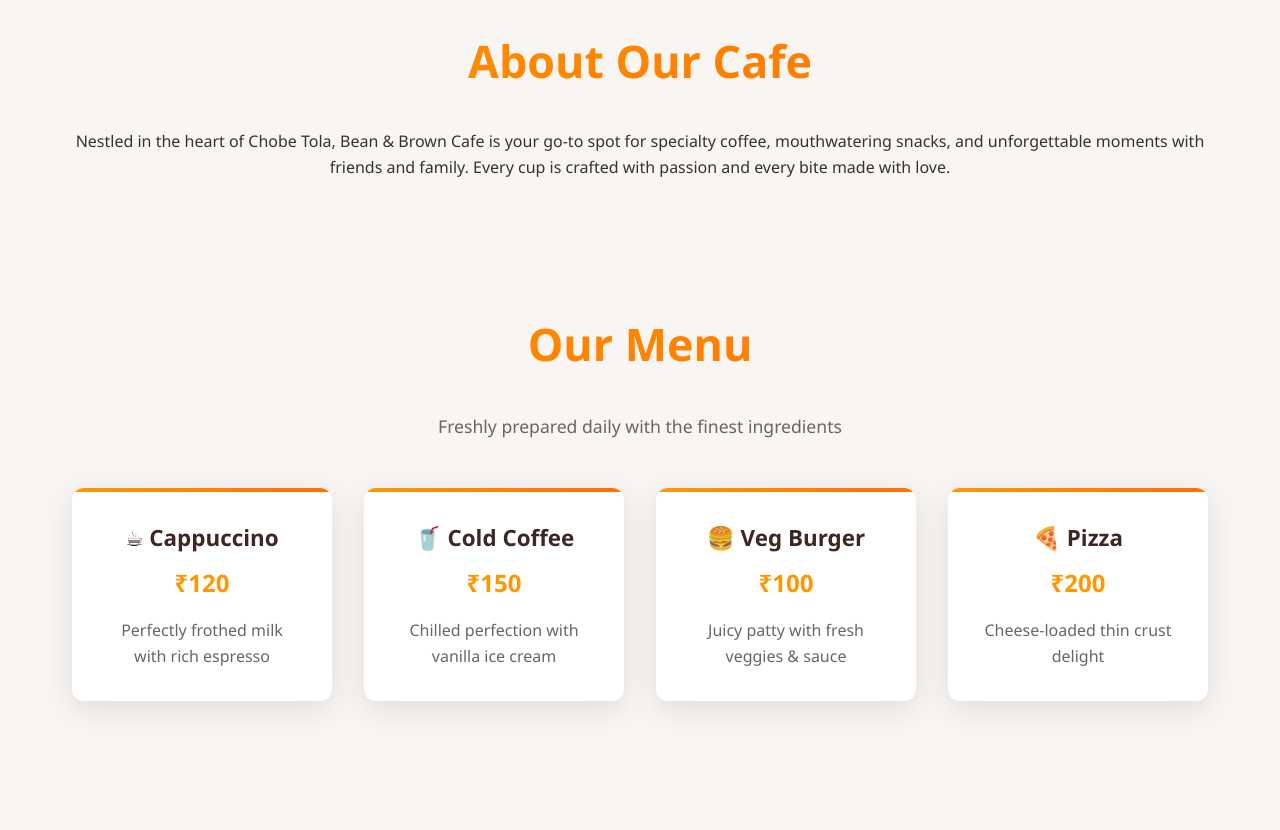
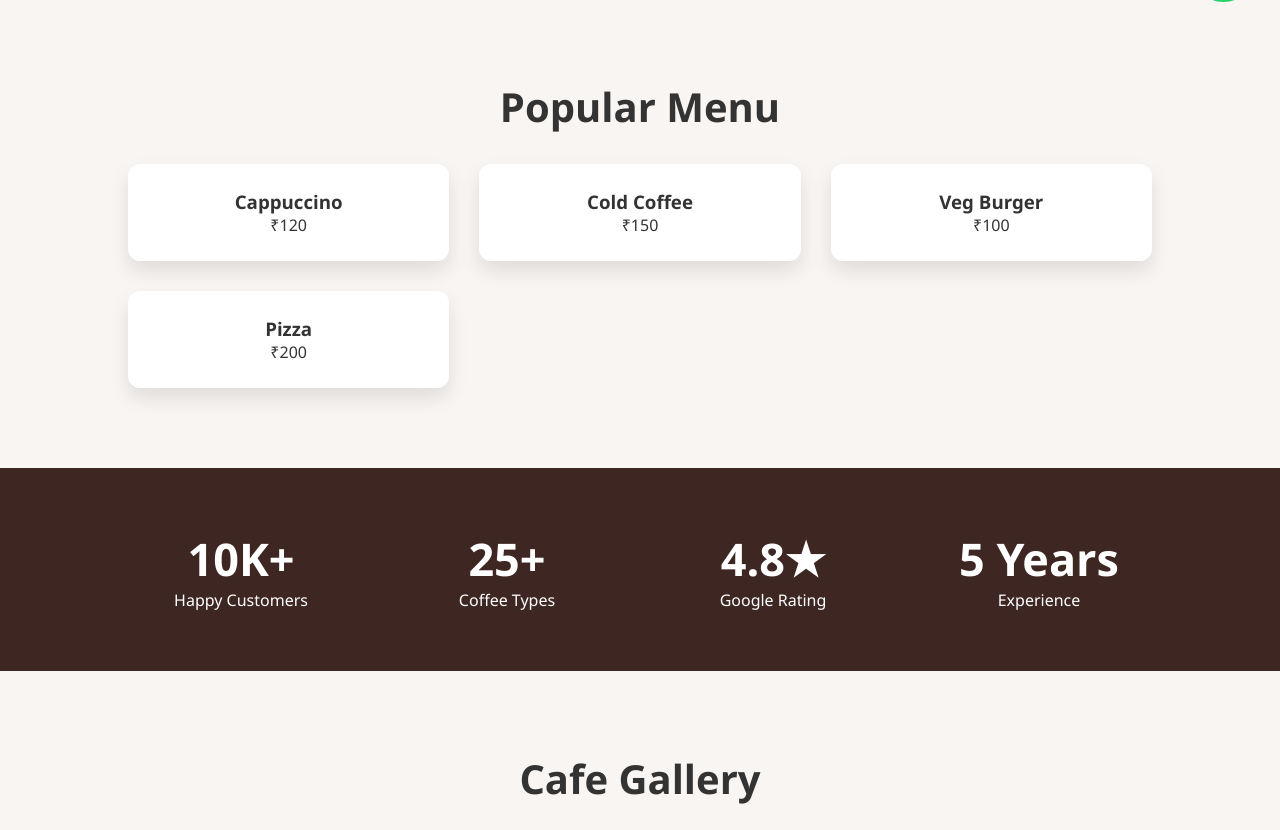
Before and after one commit to SatyamMauryakit/Github_Actions, a Flask app: page / in a window 1280 px wide. Shown: the part 773-1603 px from the top of the page. Run offline with Flask 3, Linux system fonts and the light colour scheme.

Commit message:
change the UI

```diff
--- a/templates/index.html
+++ b/templates/index.html
@@ -3,459 +3,376 @@
 <head>
 <meta charset="UTF-8">
 <meta name="viewport" content="width=device-width, initial-scale=1.0">
-<title>Bean & Brown Cafe - Best Coffee in Town</title>
-<meta name="description" content="Bean & Brown Cafe - Fresh coffee, delicious food, cozy atmosphere in Chobe Tola">
-<link rel="icon" href="https://images.unsplash.com/photo-1509042239860-f550ce710b93?w=32&h=32&fit=crop">
+
+<title>Bean & Brown Cafe</title>
+
 <style>
-:root {
-  --primary-color: #3e2723;
-  --secondary-color: #5d4037;
-  --accent-color: #ff9800;
-  --accent-hover: #f57c00;
-  --text-light: #333;
-  --text-dark: #fff;
-  --bg-light: #f8f5f2;
-  --bg-card: #fff;
-  --shadow: 0 8px 32px rgba(0,0,0,0.1);
-  --border-radius: 12px;
-  --transition: all 0.3s cubic-bezier(0.4, 0, 0.2, 1);
+
+:root{
+--coffee:#3e2723;
+--coffee2:#5d4037;
+--accent:#ff9800;
+--light:#f8f5f2;
+--white:#fff;
 }
 
-* {
-  margin: 0;
-  padding: 0;
-  box-sizing: border-box;
+*{
+margin:0;
+padding:0;
+box-sizing:border-box;
+font-family:Segoe UI;
 }
 
-body {
-  font-family: 'Segoe UI', Tahoma, Geneva, Verdana, sans-serif;
-  line-height: 1.6;
-  color: var(--text-light);
-  background: var(--bg-light);
-  transition: var(--transition);
+body{
+background:var(--light);
+color:#333;
+scroll-behavior:smooth;
 }
 
-body.dark {
-  --text-light: #e0e0e0;
-  --bg-light: #121212;
-  --bg-card: #1e1e1e;
-  --primary-color: #1a0000;
-  --secondary-color: #2a1f15;
-}
+/* Scroll Progress */
 
-/* HEADER */
-header {
-  background: var(--primary-color);
-  color: var(--text-dark);
-  padding: 1.5rem;
-  text-align: center;
-  position: relative;
-  box-shadow: var(--shadow);
-}
-
-header h1 {
-  font-size: clamp(1.8rem, 4vw, 2.5rem);
-  margin-bottom: 0.5rem;
-  font-weight: 700;
-}
-
-header p {
-  font-size: 1.1rem;
-  opacity: 0.9;
-}
-
-.clock {
-  font-size: 1rem;
-  margin: 1rem 0;
-  font-weight: 500;
+#progress{
+position:fixed;
+top:0;
+left:0;
+height:5px;
+background:var(--accent);
+width:0%;
+z-index:999;
 }
 
 /* NAVBAR */
-nav {
-  background: var(--secondary-color);
-  padding: 1rem;
-  display: flex;
-  justify-content: center;
-  gap: 2rem;
-  flex-wrap: wrap;
+
+nav{
+background:var(--coffee);
+color:white;
+display:flex;
+justify-content:center;
+gap:30px;
+padding:15px;
+position:sticky;
+top:0;
+z-index:99;
 }
 
-nav a {
-  color: var(--text-dark);
-  text-decoration: none;
-  font-weight: 600;
-  font-size: 1rem;
-  padding: 0.5rem 1rem;
-  border-radius: var(--border-radius);
-  transition: var(--transition);
-  position: relative;
+nav a{
+color:white;
+text-decoration:none;
+font-weight:bold;
+transition:.3s;
 }
 
-nav a:hover, nav a.active {
-  background: var(--accent-color);
-  color: #000;
-  transform: translateY(-2px);
+nav a:hover{
+color:var(--accent);
 }
 
 /* HERO */
-.hero {
-  height: clamp(400px, 50vh, 500px);
-  background: linear-gradient(rgba(0,0,0,0.5), rgba(0,0,0,0.5)),
-              url("https://images.unsplash.com/photo-1509042239860-f550ce710b93?ixlib=rb-4.0.3") center/cover;
-  display: flex;
-  flex-direction: column;
-  justify-content: center;
-  align-items: center;
-  color: var(--text-dark);
-  text-align: center;
-  padding: 2rem;
+
+.hero{
+height:90vh;
+background:
+linear-gradient(rgba(0,0,0,.6),rgba(0,0,0,.6)),
+url("https://images.unsplash.com/photo-1509042239860-f550ce710b93?auto=format&fit=crop&w=1500&q=80");
+background-size:cover;
+background-position:center;
+
+display:flex;
+flex-direction:column;
+align-items:center;
+justify-content:center;
+color:white;
+text-align:center;
 }
 
-.hero h1 {
-  font-size: clamp(2.5rem, 6vw, 4rem);
-  margin-bottom: 1rem;
-  font-weight: 700;
+.hero h1{
+font-size:60px;
+margin-bottom:20px;
 }
 
-.hero p {
-  font-size: 1.3rem;
-  margin-bottom: 2rem;
-  max-width: 600px;
+.btn{
+padding:12px 30px;
+background:var(--accent);
+border:none;
+border-radius:8px;
+font-weight:bold;
+cursor:pointer;
+transition:.3s;
 }
 
-/* BUTTONS */
-.btn {
-  padding: 1rem 2rem;
-  border: none;
-  background: var(--accent-color);
-  color: #000;
-  cursor: pointer;
-  border-radius: var(--border-radius);
-  font-weight: 600;
-  font-size: 1rem;
-  transition: var(--transition);
-  box-shadow: 0 4px 15px rgba(255,152,0,0.3);
-  text-decoration: none;
-  display: inline-block;
+.btn:hover{
+transform:scale(1.05);
 }
 
-.btn:hover {
-  background: var(--accent-hover);
-  transform: translateY(-3px);
-  box-shadow: 0 8px 25px rgba(255,152,0,0.4);
+/* SECTION */
+
+.section{
+padding:80px 10%;
+text-align:center;
 }
 
-.btn-secondary {
-  background: transparent;
-  color: var(--text-dark);
-  border: 2px solid var(--text-dark);
-  box-shadow: none;
-}
-
-.btn-secondary:hover {
-  background: var(--text-dark);
-  color: var(--accent-color);
-}
-
-/* SECTIONS */
-.section {
-  padding: 4rem 2rem;
-  max-width: 1200px;
-  margin: 0 auto;
-  text-align: center;
-}
-
-.section h2 {
-  font-size: clamp(2rem, 4vw, 2.8rem);
-  margin-bottom: 2rem;
-  background: linear-gradient(135deg, var(--accent-color), #ff6f00);
-  -webkit-background-clip: text;
-  -webkit-text-fill-color: transparent;
-  background-clip: text;
+.section h2{
+font-size:40px;
+margin-bottom:30px;
 }
 
 /* MENU */
-.menu {
-  display: grid;
-  grid-template-columns: repeat(auto-fit, minmax(250px, 1fr));
-  gap: 2rem;
-  margin-top: 3rem;
+
+.menu{
+display:grid;
+grid-template-columns:repeat(auto-fit,minmax(250px,1fr));
+gap:30px;
 }
 
-.menu-item {
-  background: var(--bg-card);
-  padding: 2rem;
-  border-radius: var(--border-radius);
-  box-shadow: var(--shadow);
-  transition: var(--transition);
-  position: relative;
-  overflow: hidden;
+.card{
+background:white;
+padding:25px;
+border-radius:12px;
+box-shadow:0 10px 20px rgba(0,0,0,.1);
+transition:.3s;
 }
 
-.menu-item::before {
-  content: '';
-  position: absolute;
-  top: 0;
-  left: 0;
-  right: 0;
-  height: 4px;
-  background: linear-gradient(90deg, var(--accent-color), #ff6f00);
+.card:hover{
+transform:translateY(-10px);
 }
 
-.menu-item:hover {
-  transform: translateY(-10px);
-  box-shadow: 0 20px 40px rgba(0,0,0,0.15);
+/* STATS */
+
+.stats{
+background:var(--coffee);
+color:white;
+display:grid;
+grid-template-columns:repeat(auto-fit,minmax(200px,1fr));
+gap:40px;
+padding:60px 10%;
+text-align:center;
 }
 
-.menu-item h3 {
-  font-size: 1.4rem;
-  margin-bottom: 0.5rem;
-  color: var(--primary-color);
+.stat h3{
+font-size:45px;
 }
 
-.menu-item .price {
-  font-size: 1.5rem;
-  font-weight: 700;
-  color: var(--accent-color);
-  margin: 0.5rem 0 1rem;
+/* GALLERY */
+
+.gallery{
+display:grid;
+grid-template-columns:repeat(auto-fit,minmax(250px,1fr));
+gap:20px;
 }
 
-.menu-item p {
-  color: #666;
+.gallery img{
+width:100%;
+border-radius:10px;
+transition:.3s;
 }
 
-/* REVIEWS */
-.reviews-container {
-  background: linear-gradient(135deg, #fff3e0, #ffe0b2);
-  padding: 3rem;
-  border-radius: var(--border-radius);
-  margin: 3rem auto;
-  max-width: 800px;
-  box-shadow: var(--shadow);
+.gallery img:hover{
+transform:scale(1.05);
 }
 
-.review {
-  font-size: 1.3rem;
-  font-style: italic;
-  margin-bottom: 1rem;
-  min-height: 60px;
-  display: flex;
-  align-items: center;
-  justify-content: center;
+/* FORM */
+
+form{
+max-width:500px;
+margin:auto;
+display:flex;
+flex-direction:column;
+gap:15px;
 }
 
-/* CONTACT */
-.contact-info {
-  display: grid;
-  grid-template-columns: repeat(auto-fit, minmax(250px, 1fr));
-  gap: 2rem;
-  margin-top: 2rem;
-}
-
-.contact-item {
-  background: var(--bg-card);
-  padding: 2rem;
-  border-radius: var(--border-radius);
-  box-shadow: var(--shadow);
-}
-
-.contact-item strong {
-  display: block;
-  font-size: 1.2rem;
-  margin-bottom: 0.5rem;
-  color: var(--primary-color);
+input,textarea{
+padding:12px;
+border-radius:8px;
+border:1px solid #ccc;
 }
 
 /* FOOTER */
-footer {
-  background: var(--primary-color);
-  color: var(--text-dark);
-  padding: 2rem;
-  text-align: center;
-  margin-top: 4rem;
+
+footer{
+background:var(--coffee);
+color:white;
+text-align:center;
+padding:30px;
+margin-top:50px;
 }
 
-@media (max-width: 768px) {
-  nav {
-    flex-direction: column;
-    gap: 1rem;
+/* WHATSAPP BUTTON */
+
+.whatsapp{
+position:fixed;
+bottom:25px;
+right:25px;
+background:#25D366;
+color:white;
+padding:15px 18px;
+border-radius:50%;
+font-size:22px;
+cursor:pointer;
 }
 
-  .section {
-    padding: 2rem 1rem;
+/* SCROLL TOP */
+
+#topBtn{
+position:fixed;
+bottom:90px;
+right:25px;
+background:var(--accent);
+border:none;
+padding:12px;
+border-radius:8px;
+display:none;
+cursor:pointer;
 }
-}
+
 </style>
 </head>
 
 <body>
-<header>
-  <h1>Bean & Brown Cafe</h1>
-  <p>Freshly Roasted Coffee • Artisan Food • Cozy Vibes</p>
-  <div class="clock" id="clock"></div>
-  <button class="btn btn-secondary" onclick="toggleDark()" aria-label="Toggle dark mode">🌙 Dark Mode</button>
-</header>
 
-<nav id="navbar">
-  <a href="#home" class="active">🏠 Home</a>
-  <a href="#menu">☕ Menu</a>
-  <a href="#reviews">⭐ Reviews</a>
-  <a href="#contact">📞 Contact</a>
+<div id="progress"></div>
+
+<nav>
+<a href="#">Home</a>
+<a href="#menu">Menu</a>
+<a href="#gallery">Gallery</a>
+<a href="#contact">Contact</a>
 </nav>
 
-<section id="home" class="hero">
-  <h1>Welcome to Bean & Brown</h1>
-  <p>Experience the perfect blend of premium coffee and delicious bites in a warm, inviting atmosphere</p>
-  <button class="btn" onclick="orderNow()">🍽️ Order Now</button>
+<section class="hero">
+<h1>Bean & Brown Cafe</h1>
+<p>Premium Coffee • Delicious Food • Cozy Vibes</p>
+<button class="btn">Order Now</button>
 </section>
 
-<section class="section">
-  <h2>About Our Cafe</h2>
-  <p>
-    Nestled in the heart of Chobe Tola, Bean & Brown Cafe is your go-to spot for specialty coffee,
-    mouthwatering snacks, and unforgettable moments with friends and family.
-    Every cup is crafted with passion and every bite made with love.
-  </p>
+<section class="section" id="menu">
+
+<h2>Popular Menu</h2>
+
+<div class="menu">
+
+<div class="card">
+<h3>Cappuccino</h3>
+<p>₹120</p>
+</div>
+
+<div class="card">
+<h3>Cold Coffee</h3>
+<p>₹150</p>
+</div>
+
+<div class="card">
+<h3>Veg Burger</h3>
+<p>₹100</p>
+</div>
+
+<div class="card">
+<h3>Pizza</h3>
+<p>₹200</p>
+</div>
+
+</div>
+
 </section>
 
-<section id="menu" class="section">
-  <h2>Our Menu</h2>
-  <p style="font-size: 1.1rem; color: #666; margin-bottom: 3rem;">Freshly prepared daily with the finest ingredients</p>
+<section class="stats">
 
-  <div class="menu">
-    <div class="menu-item">
-      <h3>☕ Cappuccino</h3>
-      <div class="price">₹120</div>
-      <p>Perfectly frothed milk with rich espresso</p>
+<div class="stat">
+<h3>10K+</h3>
+<p>Happy Customers</p>
 </div>
-    <div class="menu-item">
-      <h3>🥤 Cold Coffee</h3>
-      <div class="price">₹150</div>
-      <p>Chilled perfection with vanilla ice cream</p>
+
+<div class="stat">
+<h3>25+</h3>
+<p>Coffee Types</p>
 </div>
-    <div class="menu-item">
-      <h3>🍔 Veg Burger</h3>
-      <div class="price">₹100</div>
-      <p>Juicy patty with fresh veggies & sauce</p>
+
+<div class="stat">
+<h3>4.8★</h3>
+<p>Google Rating</p>
 </div>
-    <div class="menu-item">
-      <h3>🍕 Pizza</h3>
-      <div class="price">₹200</div>
-      <p>Cheese-loaded thin crust delight</p>
+
+<div class="stat">
+<h3>5 Years</h3>
+<p>Experience</p>
 </div>
-  </div>
+
 </section>
 
-<section id="reviews" class="section">
-  <h2>What Our Customers Say</h2>
-  <div class="reviews-container">
-    <div class="review" id="reviewText">"Best coffee in the city!"</div>
-    <div style="font-size: 0.9rem; opacity: 0.8;">— Happy Customer</div>
+<section class="section" id="gallery">
+
+<h2>Cafe Gallery</h2>
+
+<div class="gallery">
+
+<img src="https://images.unsplash.com/photo-1442512595331-e89e73853f31">
+<img src="https://images.unsplash.com/photo-1501339847302-ac426a4a7cbb">
+<img src="https://images.unsplash.com/photo-1509042239860-f550ce710b93">
+<img src="https://images.unsplash.com/photo-1521017432531-fbd92d768814">
+
 </div>
+
 </section>
 
-<section id="contact" class="section">
-  <h2>Visit Us Today</h2>
-  <div class="contact-info">
-    <div class="contact-item">
-      <strong>📍 Location</strong>
-      <p>Chobe Tola, Infront of<br>Anandeshwer Mahadev Mandir</p>
-    </div>
-    <div class="contact-item">
-      <strong>📞 Contact</strong>
-      <p>+91 700749XXXX</p>
-    </div>
-    <div class="contact-item">
-      <strong>🕒 Hours</strong>
-      <p>Mon-Sun: 8AM - 11PM</p>
-    </div>
-  </div>
+<section class="section" id="contact">
+
+<h2>Reserve a Table</h2>
+
+<form>
+
+<input placeholder="Your Name">
+
+<input placeholder="Phone">
+
+<input type="date">
+
+<textarea placeholder="Special request"></textarea>
+
+<button class="btn">Reserve</button>
+
+</form>
+
 </section>
 
 <footer>
-  <p>&copy; 2026 Bean & Brown Cafe. Made with ☕ in Bengaluru</p>
+
+<p>© 2026 Bean & Brown Cafe</p>
+<p>Made with ☕</p>
+
 </footer>
 
+<div class="whatsapp">💬</div>
+
+<button id="topBtn">↑</button>
+
 <script>
-const reviews = [
-  "Best coffee in the city! Absolutely love the ambiance.",
-  "Amazing atmosphere and friendly staff. Perfect for work or dates!",
-  "The veg burger is very delicious! Highly recommended.",
-  "Perfect place for friends meetup. Will visit again!",
-  "Cold coffee was perfection. Great value for money!"
-];
 
-let currentReview = 0;
+/* Scroll progress */
 
-// Live Clock
-function updateClock() {
-  const now = new Date();
-  const time = now.toLocaleTimeString('en-IN', {
-    hour12: true,
-    hour: '2-digit',
-    minute: '2-digit'
-  });
-  document.getElementById("clock").innerText = `🕒 ${time}`;
-}
-setInterval(updateClock, 1000);
-updateClock();
+window.onscroll=function(){
 
-// Dark Mode
-function toggleDark() {
-  document.body.classList.toggle('dark');
-  localStorage.setItem('darkMode', document.body.classList.contains('dark'));
+let winScroll=document.body.scrollTop || document.documentElement.scrollTop;
+
+let height=document.documentElement.scrollHeight-document.documentElement.clientHeight;
+
+let scrolled=(winScroll/height)*100;
+
+document.getElementById("progress").style.width=scrolled+"%";
+
+
+/* Top button */
+
+if(winScroll>400){
+document.getElementById("topBtn").style.display="block";
+}else{
+document.getElementById("topBtn").style.display="none";
 }
 
-// Load saved theme
-if (localStorage.getItem('darkMode') === 'true') {
-  document.body.classList.add('dark');
+};
+
+document.getElementById("topBtn").onclick=function(){
+window.scrollTo({top:0,behavior:"smooth"});
 }
 
-// Smooth scrolling & active nav
-document.querySelectorAll('nav a').forEach(link => {
-  link.addEventListener('click', (e) => {
-    e.preventDefault();
-    const target = document.querySelector(link.getAttribute('href'));
-    target.scrollIntoView({ behavior: 'smooth' });
+</script>
 
-    // Update active nav
-    document.querySelectorAll('nav a').forEach(a => a.classList.remove('active'));
-    link.classList.add('active');
-  });
-});
-
-// Review slider
-function nextReview() {
-  currentReview = (currentReview + 1) % reviews.length;
-  document.getElementById('reviewText').textContent = reviews[currentReview];
-}
-setInterval(nextReview, 4000);
-
-// Order function
-function orderNow() {
-  const name = prompt('What would you like to order? ☕');
-  if (name) {
-    alert(`Thank you for your order: "${name}"! Your coffee is being prepared. ⏳`);
-  }
-}
-
-// Intersection Observer for animations
-const observer = new IntersectionObserver((entries) => {
-  entries.forEach(entry => {
-    if (entry.isIntersecting) {
-      entry.target.style.opacity = '1';
-      entry.target.style.transform = 'translateY(0)';
-    }
-  });
-});
-
-// Observe menu items
-document.querySelectorAll('.menu-item').forEach(item => {
-  item.style.opacity = '0';
-  item.style.transform = 'translateY(20px)';
-  item.style.transition = 'all 0.6s ease';
-  observer.observe(item);
-});
-</script>
 </body>
 </html>
```
Lines whose indentation alone changed are shown as unchanged.
